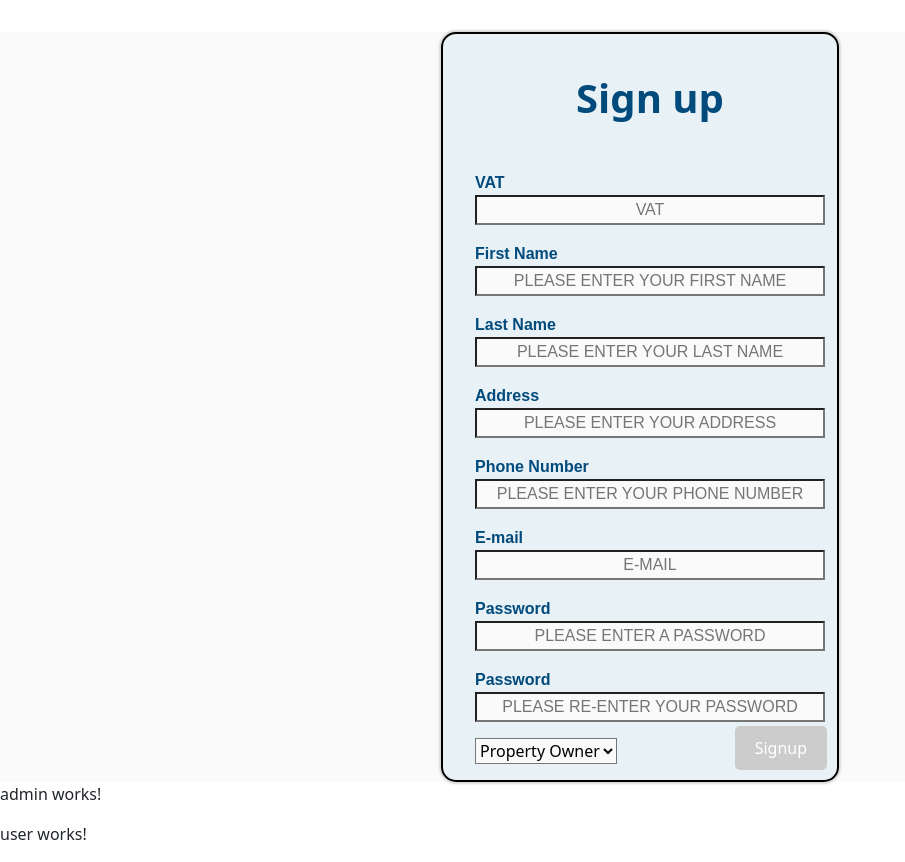
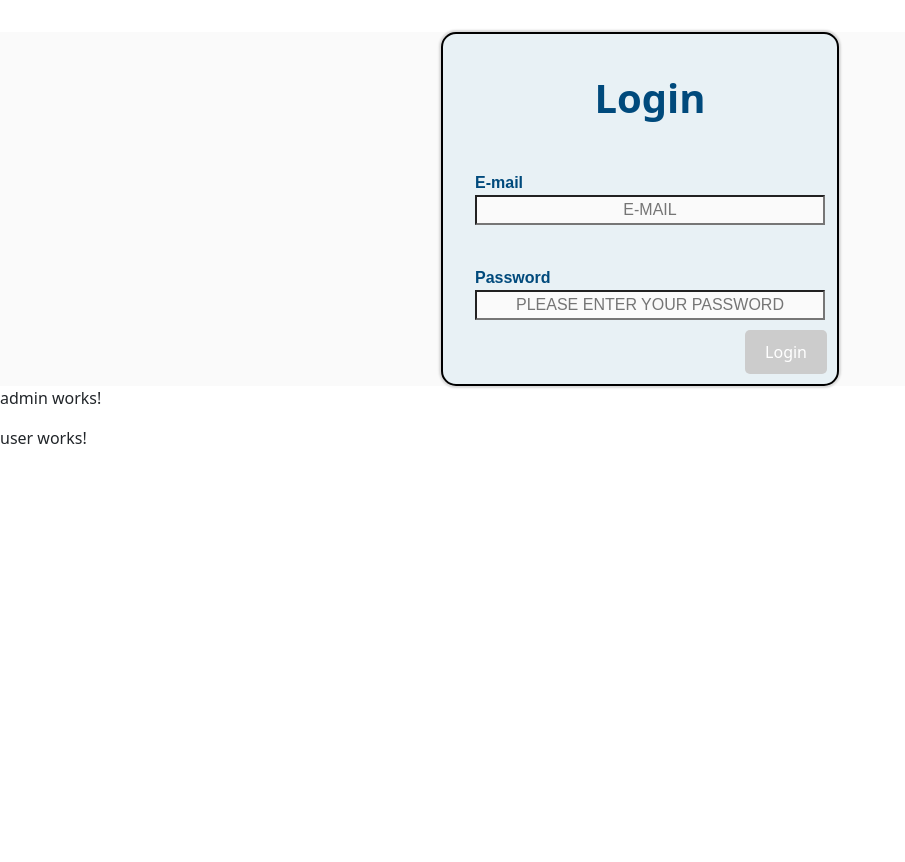
Before and after one commit to StylianiKontopoulou/Technikon_Front-End, an Angular app: page / in a window 1280 px wide. Shown: the whole page, without its empty margins (0-905 px from the left). After the commit the page ends 800 px from the top, so only its background shows below. Built offline with nearby package versions, Linux system fonts and the light colour scheme.

Commit message:
login form updated

```diff
--- a/src/app/app.component.html
+++ b/src/app/app.component.html
@@ -1,5 +1,5 @@
-<app-self-registration-page></app-self-registration-page>
-<!-- <app-login-form></app-login-form> -->
+<!-- <app-self-registration-page></app-self-registration-page> -->
+<app-login-form></app-login-form>
 
 <app-admin></app-admin>
 <app-user></app-user>
--- a/src/app/login-form/login-form.component.css
+++ b/src/app/login-form/login-form.component.css
@@ -0,0 +1,71 @@
+*{
+    background-color: 	#fafafa;
+
+
+}
+body {
+    color:#005691;
+    display:inline-block;
+}
+.container{
+    position: relative;
+    width:max-content;
+    /* text-align: center; */
+    text-justify: auto;
+    border: 2px solid black;
+    border-radius: 15px;
+    padding-top: 1rem;
+    padding-left: 2rem;
+    margin-top: 2rem;
+    background-color: #e8f1f5;
+    text-emphasis-color: black;
+    box-shadow:  0 0 2px 2px #d9d9d9;
+
+}
+label {
+    color: #004a7c;
+    background-color: #e8f1f5;
+    font-family: Arial, Helvetica, sans-serif;
+    font-size: 16px;
+    text-align: left;
+    /* padding-right: 7rem; */
+    font-weight: 750;
+
+}
+input {
+    width: 350px;
+
+    font-family: Arial, Helvetica, sans-serif;
+    font-size: 16px;
+    font-weight: 300;
+    text-transform: uppercase;
+    display:block;
+    /* display:inline-block; */
+    margin-bottom: 1rem;
+}
+::placeholder pseudo-element{
+    width:max-content;
+}
+.header {
+    color: #004a7c;
+    background-color: #e8f1f5;
+    margin-top: 1.5rem;
+}
+
+
+.submit-button {
+    position: absolute;
+    bottom: 10px;
+    right: 10px;
+    padding: 10px 20px;
+    background-color: #004a7c;
+    color: white;
+    border: none;
+    border-radius: 5px;
+    cursor: pointer;
+  }
+
+  .submit-button:disabled {
+    background-color: #ccc;
+    cursor: not-allowed;
+  }
--- a/src/app/login-form/login-form.component.html
+++ b/src/app/login-form/login-form.component.html
@@ -1,30 +1,32 @@
 <form [formGroup]="loginForm" (ngSubmit)="loginUser()">
-    <p class="text-center h1 fw-bold mb-5 mx-1 mx-md-4 mt-4">Login</p>
-    <br>
-    <input type="text" formControlName="email" placeholder="e-mail" />
+  <div class="container">
+    <p class="text-center h1 fw-bold mb-5 mx-1 mx-md-4 mt-4 header">Login</p>
+
+    <label>E-mail</label>
+    <input class="text-center" type="text" formControlName="email" placeholder="e-mail" />
     @if(email?.hasError('required') && email?.touched){
-    <div>Email Required</div>
+    <div class="text-danger">Email Required</div>
     } @if(email?.hasError('email') && email?.touched){
-    <div>Email must have a specific format...&#64; &copy;</div>
+    <div class="text-danger">Email must have a specific format...&#64; &copy;</div>
+    }
+    <br />
+
+    <label>Password</label>
+    <input
+      class="text-center"
+      type="text"
+      formControlName="password"
+      placeholder="Please enter your password"
+    />
+    @if(password?.hasError('required') && password?.touched){
+    <div class="text-danger">Password Required</div>
+    } @if(password?.hasError('minlength') && password?.touched){
+    <div class="text-danger">Password must have at least 4 letters</div>
+    } @if(password?.hasError('pattern') &&password?.touched){
+    <div class="text-danger">Password must have only letters</div>
     }
     <br /><br />
+    <button class="text-center submit-button" [disabled]="!loginForm.valid">Login</button>
 
-    <input
-      type="text"
-      formControlName="password"
-      placeholder="enter a password"
-    />
-    @if(password?.hasError('required') && password?.touched){
-    <div>Password Required</div>
-    } @if(password?.hasError('minlength') && password?.touched){
-    <div>Password must have at least 4 letters</div>
-    } @if(password?.hasError('pattern') &&password?.touched){
-    <div>Password must have only letters</div>
-    }
-    <br /><br />
-    <button [disabled="loginForm.invalid" ]>Login</button>
-    <select>
-      <option>Hello</option>
-      <option>World</option>
-    </select>
+  </div>
   </form>
```
